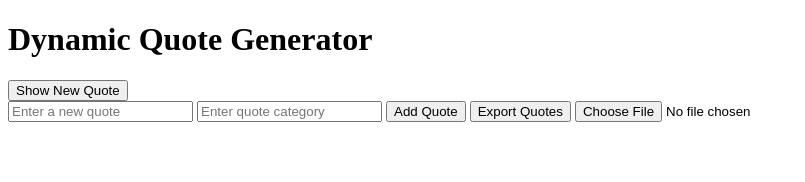
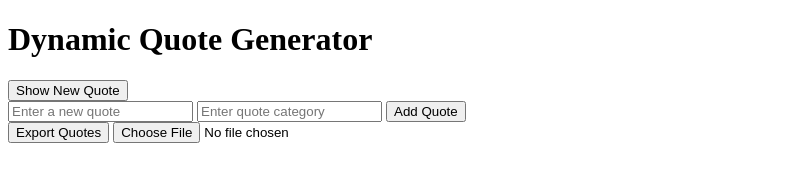
Before and after one commit to morxiid/alx_fe_javascript, a plain HTML site: page dom-manipulation/index.html in a window 1280 px wide. Shown: the whole page, without its empty margins (0-805 px from the left). Drawn offline with Linux system fonts and the light colour scheme.

Commit message:
fixing html inputs

```diff
--- a/dom-manipulation/index.html
+++ b/dom-manipulation/index.html
@@ -8,7 +8,12 @@
   <body>
     <h1>Dynamic Quote Generator</h1>
     <div id="quoteDisplay"></div>
-    <button id="newQuote">Show New Quote</button>
+    <button id="newQuote">Show New Quote</button> <br>
+    <input id="newQuoteText" type="text" placeholder="Enter a new quote" />
+    <input id="newQuoteCategory" type="text" placeholder="Enter quote category" />
+    <button id="addQuoteButton">Add Quote</button> <br>
+    <button id="exportButton">Export Quotes</button>
+    <input type="file" id="importFile" accept=".json" onchange="importFromJsonFile(event)" />
     <script src="script.js"></script>
   </body>
   </html>
--- a/dom-manipulation/script.js
+++ b/dom-manipulation/script.js
@@ -27,13 +27,6 @@ document.getElementById("newQuote").addEventListener("click", showRandomQuote);
 // Function to create the quote addition form dynamically
 function createAddQuoteForm() {
     const formContainer = document.createElement("div");
-    formContainer.innerHTML = `
-        <input id="newQuoteText" type="text" placeholder="Enter a new quote" />
-        <input id="newQuoteCategory" type="text" placeholder="Enter quote category" />
-        <button id="addQuoteButton">Add Quote</button>
-        <button id="exportButton">Export Quotes</button>
-        <input type="file" id="importFile" accept=".json" onchange="importFromJsonFile(event)" />
-    `;
     document.body.appendChild(formContainer);
     document.getElementById("addQuoteButton").addEventListener("click", addQuote);
     document.getElementById("exportButton").addEventListener("click", exportToJsonFile);
```
